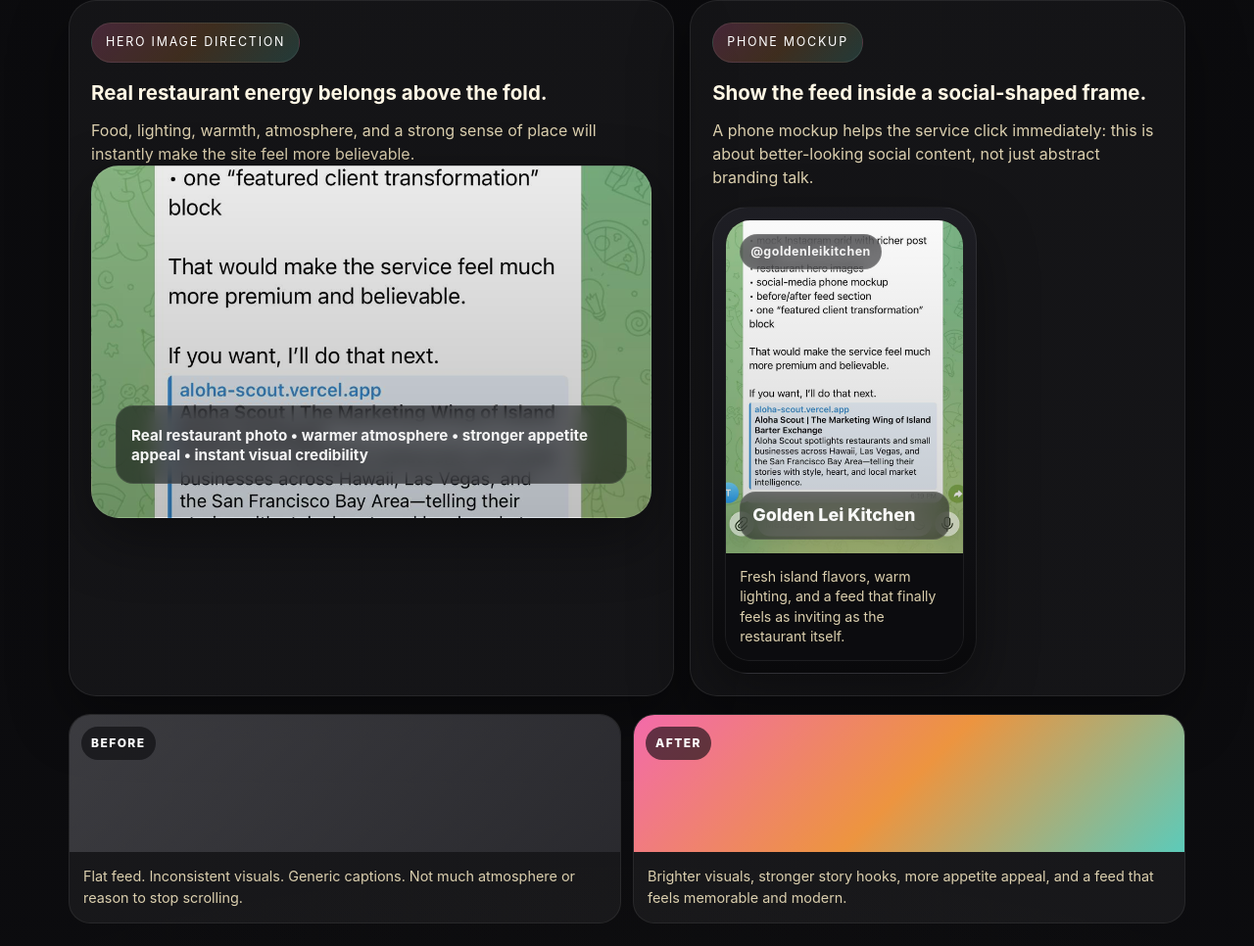
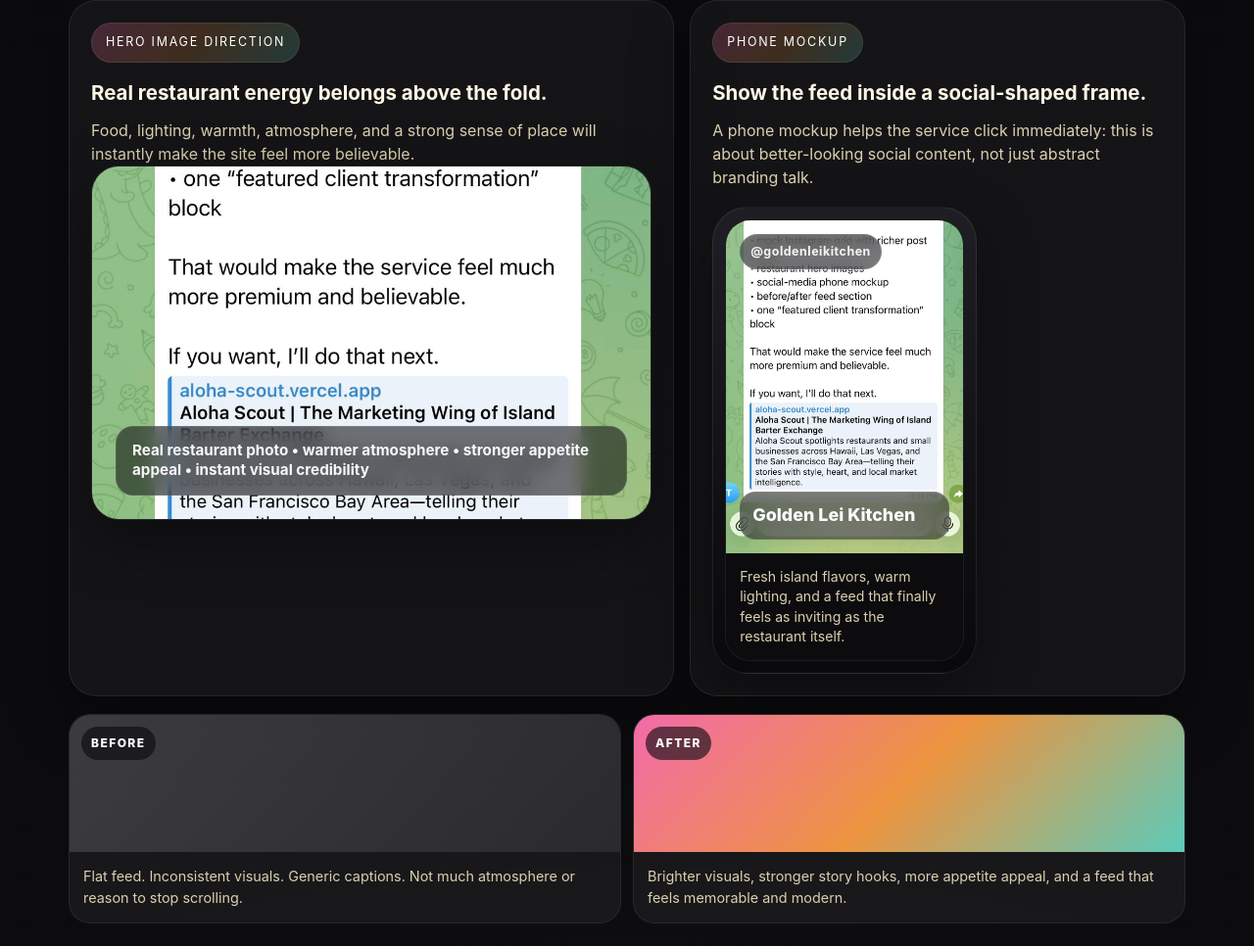
Before and after one commit to grampadsbot-sudo/aloha-scout, a website: page index.html in a window 1280 px wide. Shown: the part 4012-4978 px from the top of the page at 98% size. Drawn offline with Linux system fonts and the light colour scheme.

Commit message:
Replace fragile restaurant mockups with explicit image elements

```diff
--- a/index.html
+++ b/index.html
@@ -644,15 +644,18 @@
     }
 
     .phone-post {
-      height: 340px;
-      background-image: linear-gradient(180deg, rgba(0,0,0,0.02), rgba(0,0,0,0.18)), url('/restaurant-hero.jpg');
-      background-size: cover;
-      background-position: center;
       position: relative;
+      background: #111;
     }
 
-    .phone-post::before {
-      content: "@goldenleikitchen";
+    .phone-post img {
+      width: 100%;
+      height: 340px;
+      object-fit: cover;
+      display: block;
+    }
+
+    .phone-handle {
       position: absolute;
       left: 14px;
       top: 14px;
@@ -667,8 +670,7 @@
       letter-spacing: 0.04em;
     }
 
-    .phone-post::after {
-      content: "Golden Lei Kitchen";
+    .phone-title {
       position: absolute;
       left: 14px;
       bottom: 14px;
@@ -696,30 +698,28 @@
       border-radius: 28px;
       overflow: hidden;
       position: relative;
-      background-image: linear-gradient(180deg, rgba(0,0,0,0.08), rgba(0,0,0,0.25)), url('/restaurant-hero.jpg');
-      background-size: cover;
-      background-position: center;
       box-shadow: var(--shadow);
       border: 1px solid rgba(255,255,255,0.08);
+      background: #111;
     }
 
-    .restaurant-photo::before {
-      content: "";
+    .restaurant-photo img {
+      width: 100%;
+      height: 360px;
+      object-fit: cover;
+      display: block;
+    }
+
+    .restaurant-photo-caption {
       position: absolute;
-      inset: auto 24px 34px 24px;
-      height: 78px;
+      left: 24px;
+      right: 24px;
+      bottom: 24px;
+      padding: 14px 16px;
       border-radius: 18px;
       background: rgba(10,10,14,0.56);
       backdrop-filter: blur(10px);
       border: 1px solid rgba(255,255,255,0.08);
-    }
-
-    .restaurant-photo::after {
-      content: "Real restaurant photo • warmer atmosphere • stronger appetite appeal • instant visual credibility";
-      position: absolute;
-      left: 40px;
-      right: 40px;
-      bottom: 52px;
       font-size: 0.95rem;
       font-weight: 700;
       color: rgba(255,255,255,0.95);
@@ -1178,7 +1178,7 @@ That’s the Aloha Scout lane: more color, more clarity, more personality, and a
           <div class="sample-badge">Hero image direction</div>
           <h3>Real restaurant energy belongs above the fold.</h3>
           <p>Food, lighting, warmth, atmosphere, and a strong sense of place will instantly make the site feel more believable.</p>
-          <div class="restaurant-photo"></div>
+          <div class="restaurant-photo"><img src="/restaurant-hero.jpg" alt="Restaurant dining and food scene" /><div class="restaurant-photo-caption">Real restaurant photo • warmer atmosphere • stronger appetite appeal • instant visual credibility</div></div>
         </article>
         <article class="sample-panel">
           <div class="sample-badge">Phone mockup</div>
@@ -1186,7 +1186,7 @@ That’s the Aloha Scout lane: more color, more clarity, more personality, and a
           <p>A phone mockup helps the service click immediately: this is about better-looking social content, not just abstract branding talk.</p>
           <div class="phone-shell">
             <div class="phone-screen">
-              <div class="phone-post"></div>
+              <div class="phone-post"><img src="/restaurant-hero.jpg" alt="Restaurant social media post mockup" /><div class="phone-handle">@goldenleikitchen</div><div class="phone-title">Golden Lei Kitchen</div></div>
               <div class="phone-caption">Fresh island flavors, warm lighting, and a feed that finally feels as inviting as the restaurant itself.</div>
             </div>
           </div>
```
